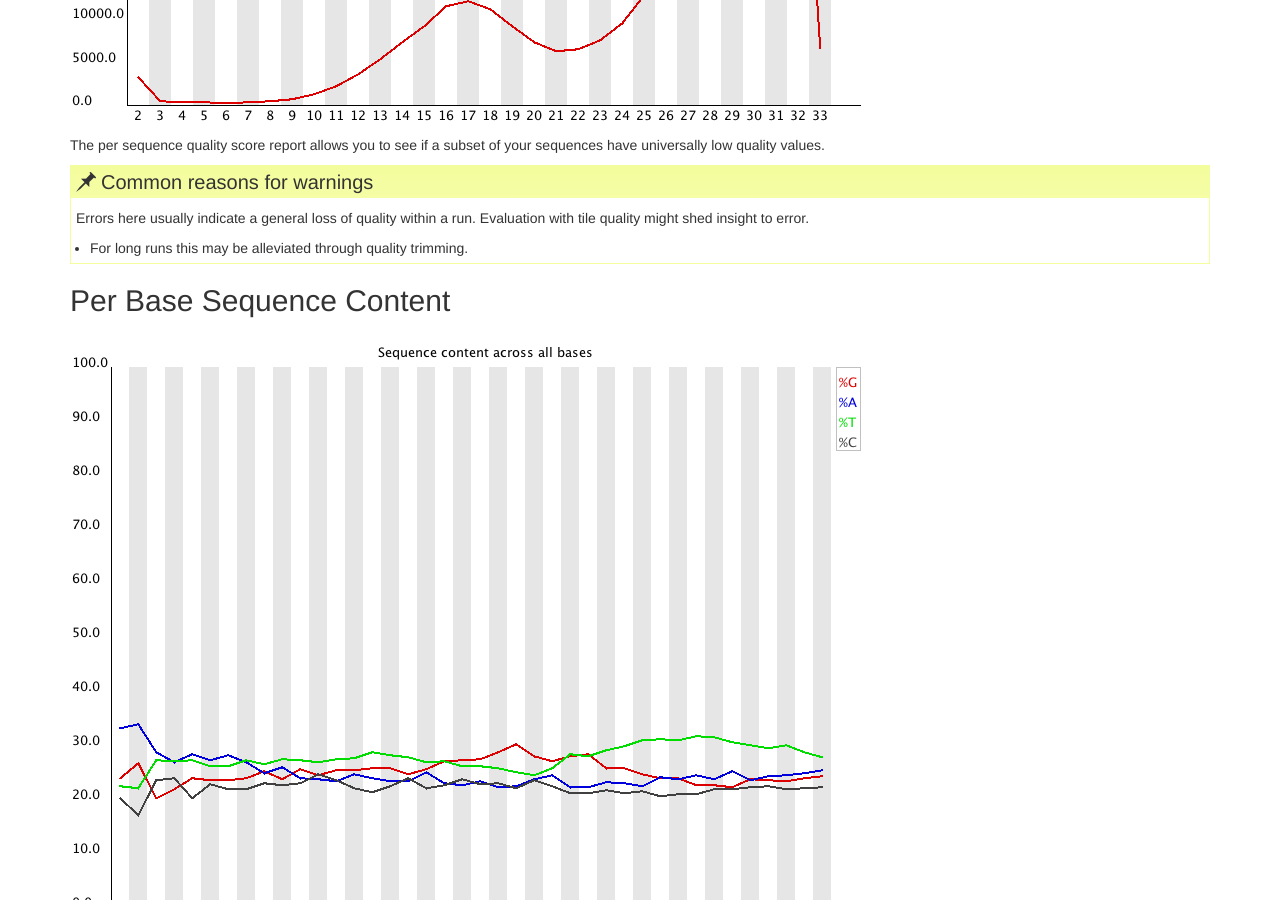
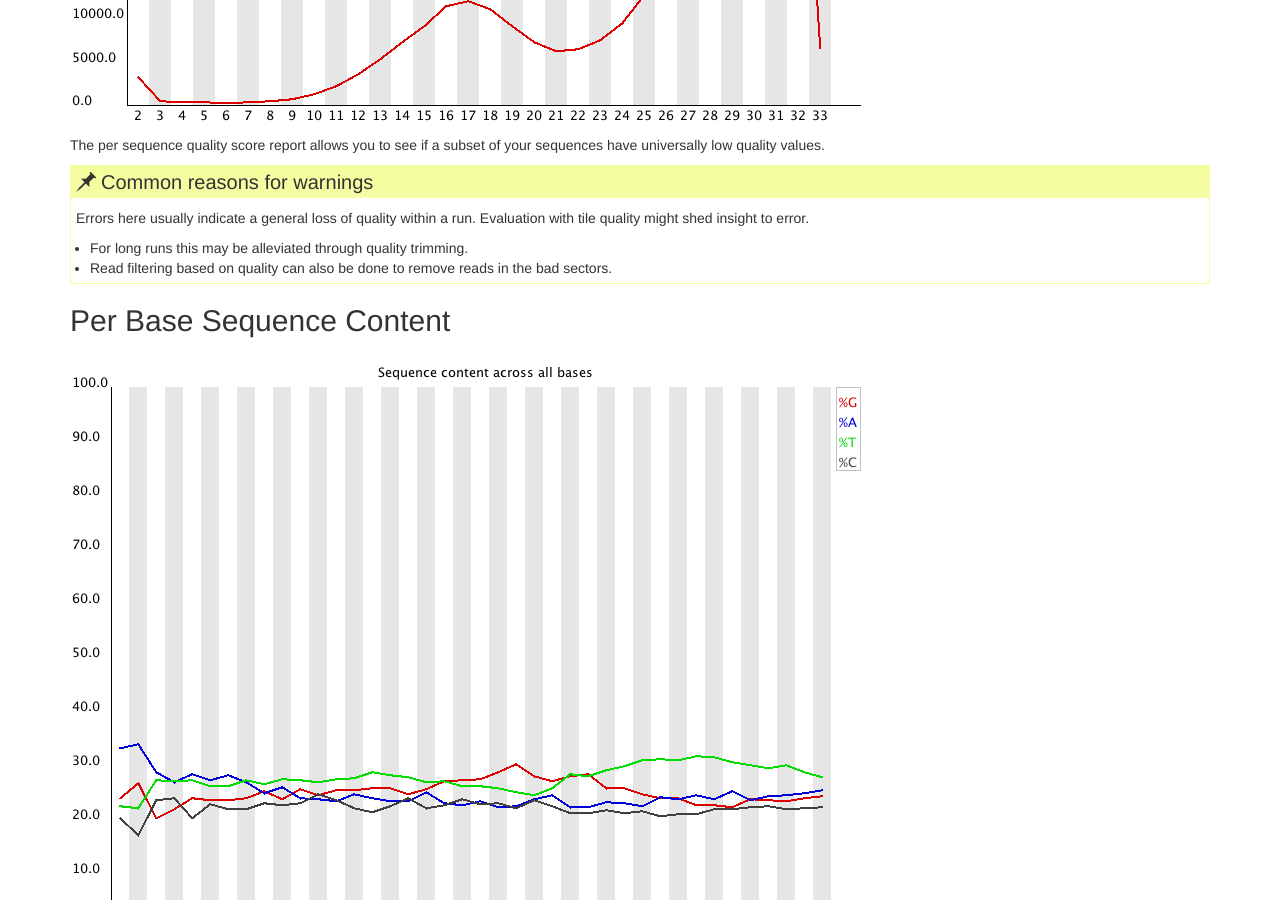
Before and after one commit to GTK-lab/introNGS, a Jekyll site: the page built from _episodes/01-fastqc.md, in a window 1280 px wide and 900 px high, scrolled down 3262 px. Built offline with Jekyll 4.4.1, drawn with Linux system fonts in a browser that asks for light colours.

Commit message:
Update 01-fastqc.md

```diff
--- a/_episodes/01-fastqc.md
+++ b/_episodes/01-fastqc.md
@@ -85,6 +85,7 @@ The per sequence quality score report allows you to see if a subset of your sequ
 > Errors here usually indicate a general loss of quality within a run. Evaluation with tile quality might shed insight to error.
 >
 > * For long runs this may be alleviated through quality trimming.
+> * Read filtering based on quality can also be done to remove reads in the bad sectors.
 {: .callout}
 
 ## Per Base Sequence Content
```
